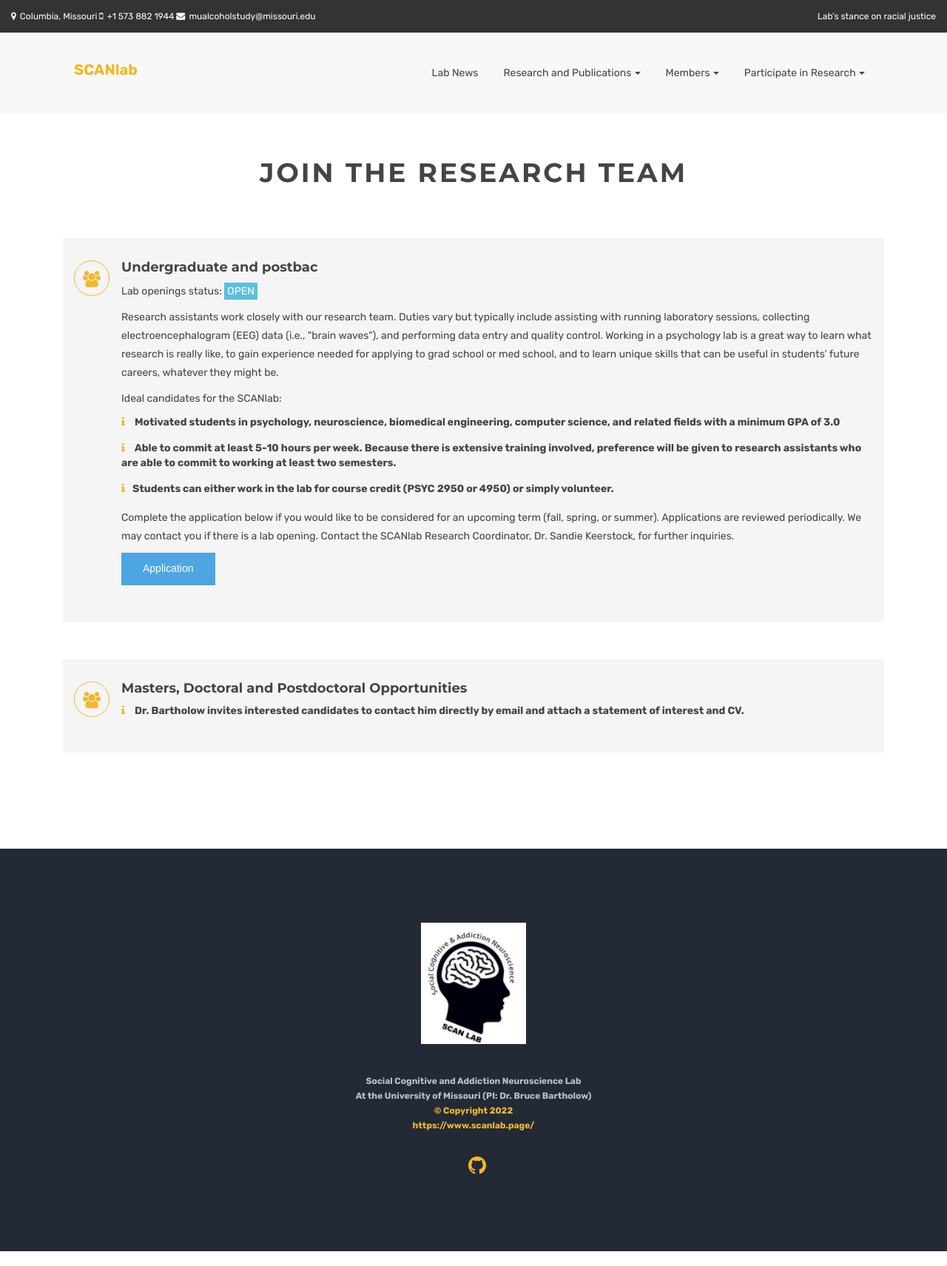
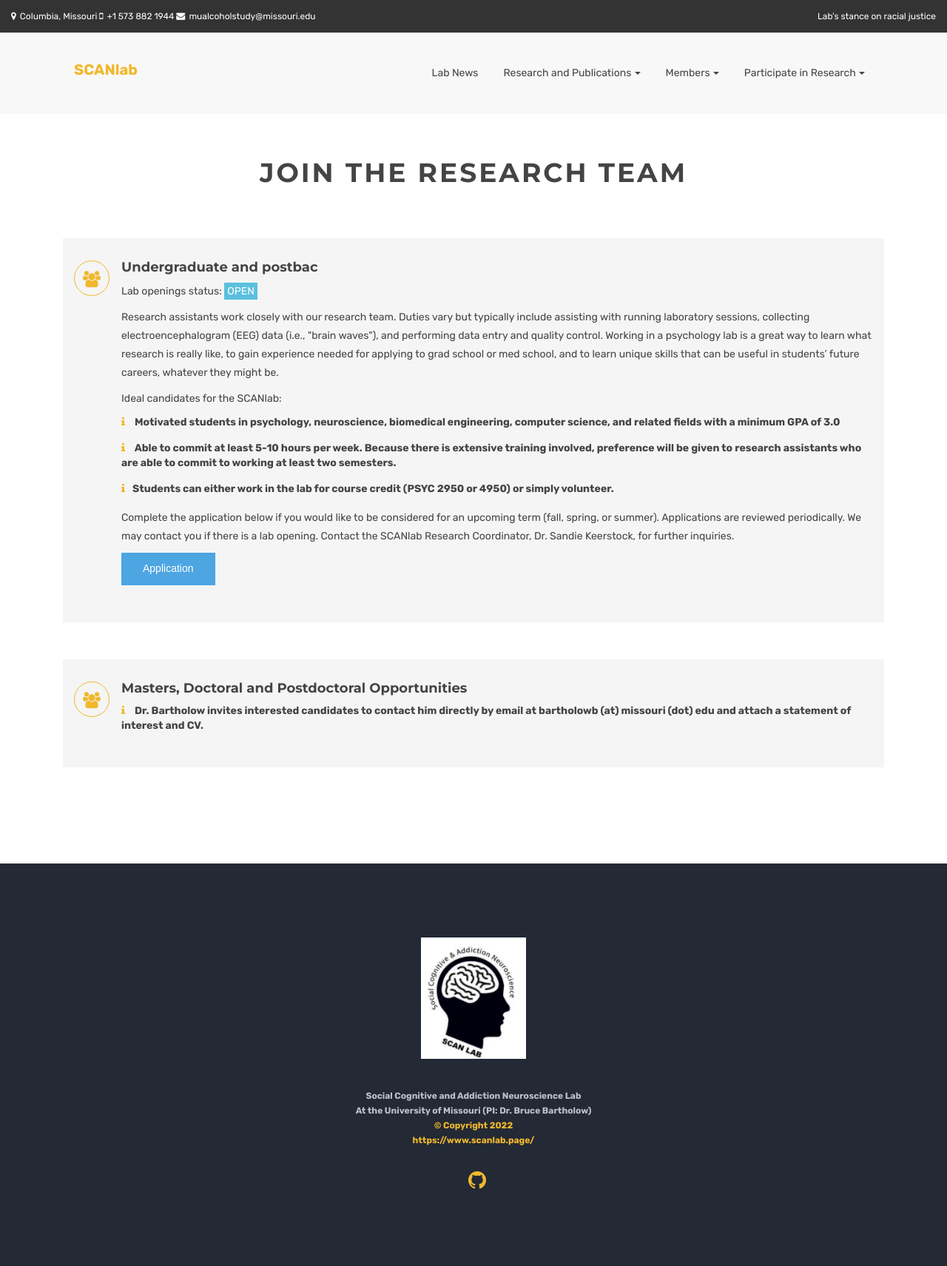
Before and after one commit to bartholow-scanlab/bartholow-scanlab.github.io, a Jekyll site: the page built from jointhelab.html, in a window 1280 px wide. Shown: the whole page at 74% size. Built offline with Jekyll 4.4.1, drawn with Linux system fonts in a browser that asks for light colours.

Commit message:
Update jointhelab.html

```diff
--- a/jointhelab.html
+++ b/jointhelab.html
@@ -91,7 +91,7 @@
                        <h4>Masters, Doctoral and Postdoctoral Opportunities</h4>
 
 			<ul class="list-style info-list pl-0">
-			<li><i class="fa fa-info blue" aria-hidden="true"></i>  Dr. Bartholow invites interested candidates to contact him directly by email and attach a statement of interest and CV. </li>
+			<li><i class="fa fa-info blue" aria-hidden="true"></i>  Dr. Bartholow invites interested candidates to contact him directly by email at bartholowb (at) missouri (dot) edu and attach a statement of interest and CV. </li>
 			</ul>
 
 		</div>
```
